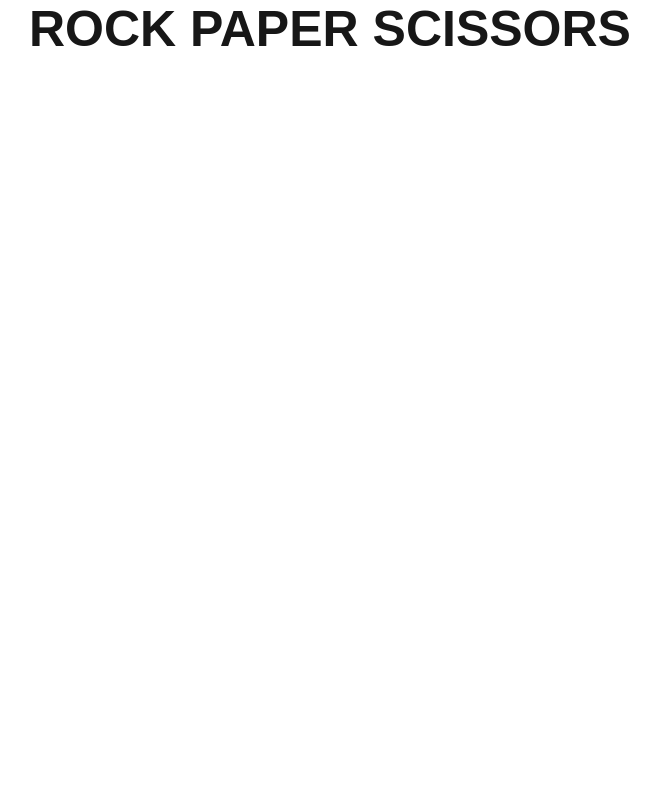
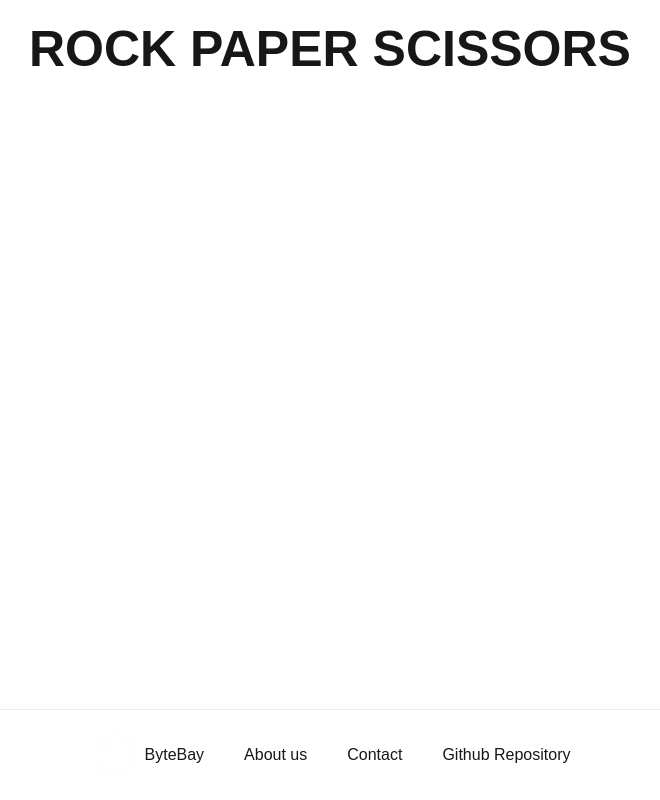
Before and after one commit to hafemi/bytecrate, a Next.js app: page /games/rock-paper-scissors in a window 1280 px wide. Shown: the whole page, without its empty margins (310-970 px from the left). Built offline with nearby package versions, Linux system fonts and the light colour scheme.

Commit message:
RockPaperScissor - added footer

```diff
--- a/app/games/rock-paper-scissors/page.module.css
+++ b/app/games/rock-paper-scissors/page.module.css
@@ -0,0 +1,10 @@
+.page {
+  display: flex;
+  flex-direction: column;
+  min-height: 100vh;
+}
+
+.main {
+  flex: 1;
+  padding: 20px;
+}
--- a/app/games/rock-paper-scissors/page.tsx
+++ b/app/games/rock-paper-scissors/page.tsx
@@ -1,12 +1,15 @@
 'use client';
+import { Footer } from '@/app/layout';
+import styles from './page.module.css';
 
 export default function Home() {
   return (
-    <div>
+    <div className={styles.page}>
       <title>ByteBay - Rock Paper Scissors</title>
-      <main>
+      <main className={styles.main}>
         <h1>ROCK PAPER SCISSORS</h1>
       </main>
+      <Footer />
     </div>
   );
 }
```
